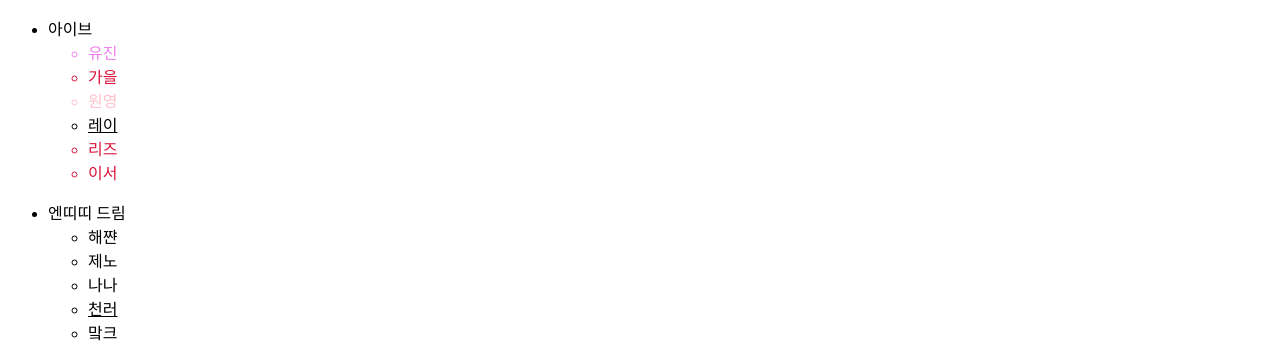
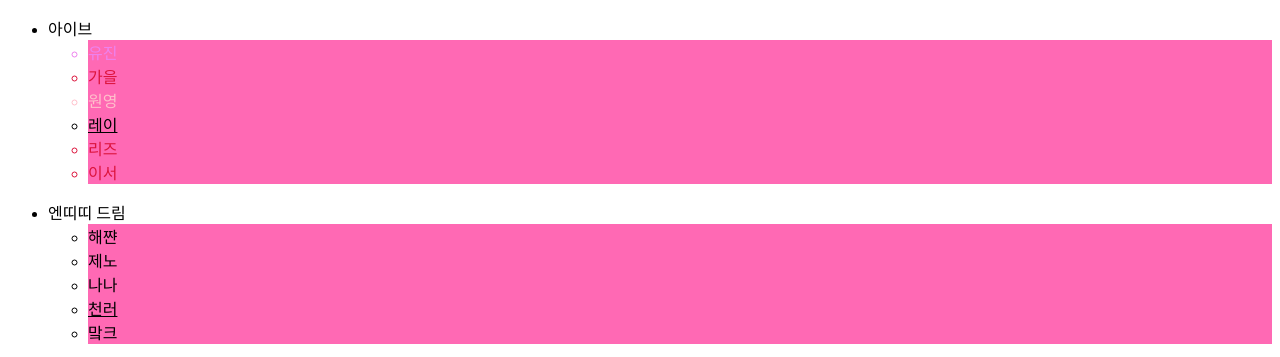
Before and after one commit to alszero/WSM, a plain HTML site: page 20220310_helloworld/helloworld.html in a window 1280 px wide. Shown: the top 357 px of the page. Drawn offline with Linux system fonts and the light colour scheme.

```diff
--- a/20220310_helloworld/css/style.css
+++ b/20220310_helloworld/css/style.css
@@ -4,6 +4,10 @@
 body > li {
   /* >: 자식, 띄어쓰기: 자손 */
   color: teal;
+}
+ul > ul:nth-child(2) > li {
+  /*찾는 요소 우클릭 > 검사 > 개발자도구 > 우클릭 > Copy selector*/
+  background: hotpink;
 }
 .incheon {
   color: darkblue;
```
